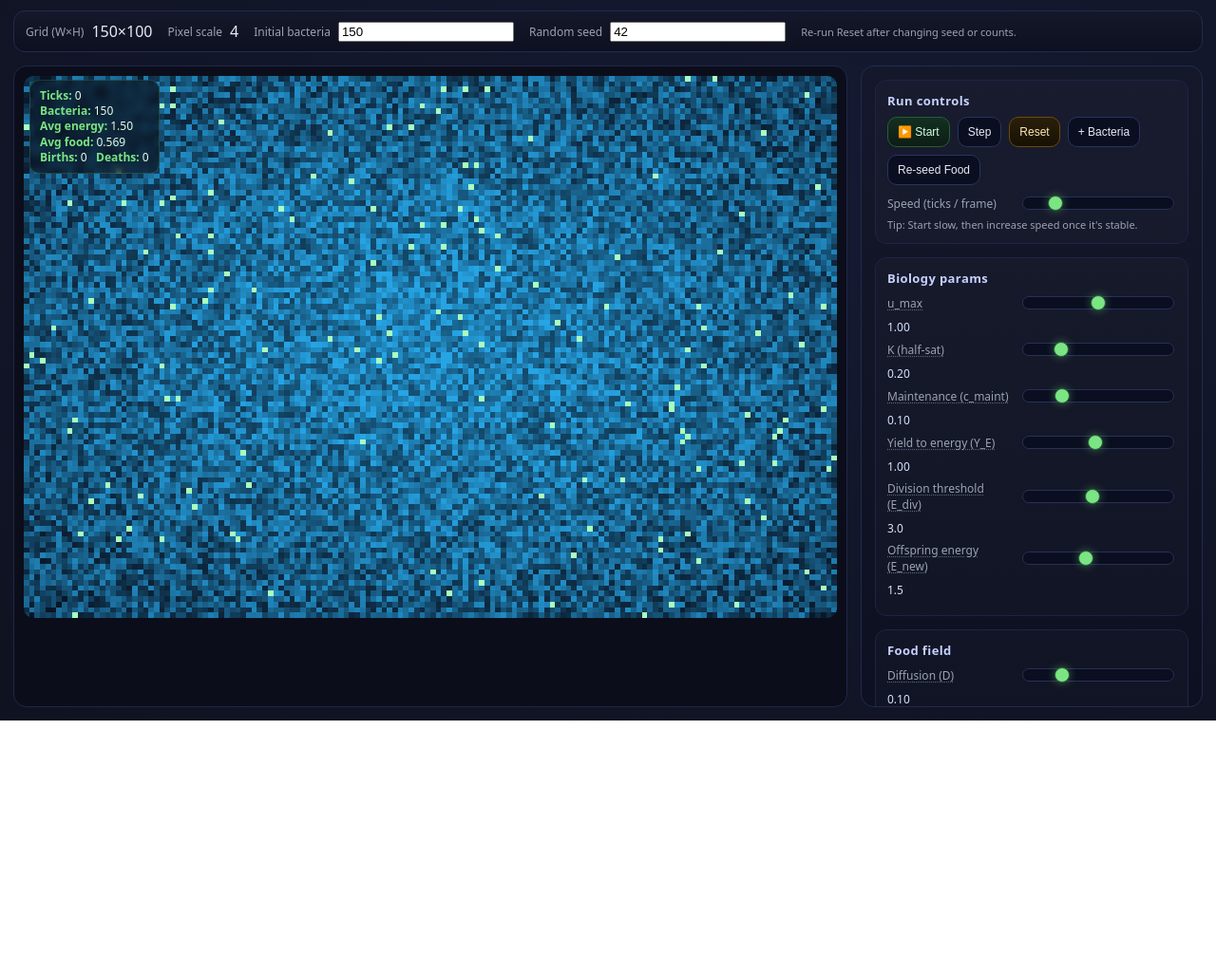
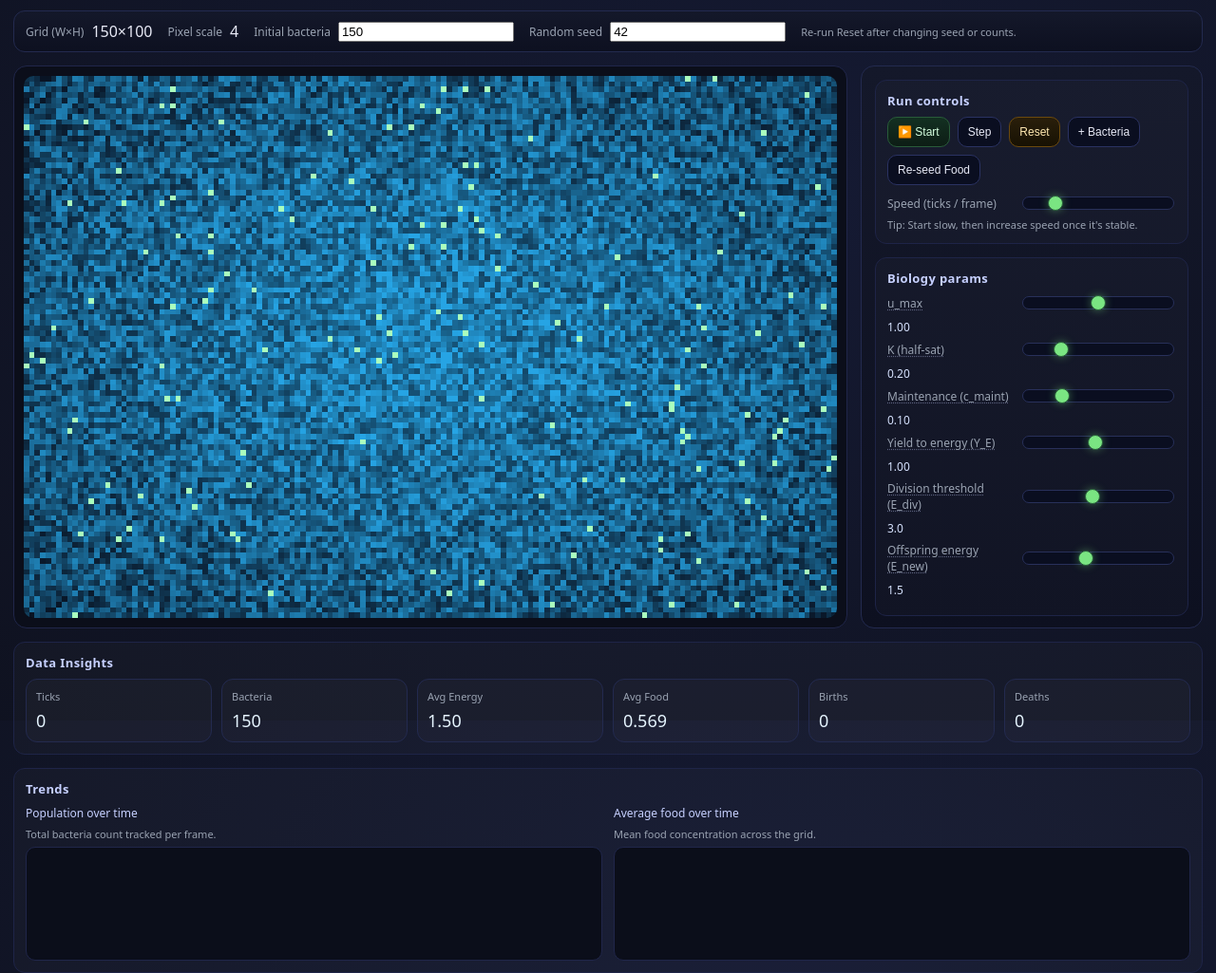
Before and after one commit to 0xJensMalm/Bio, a plain HTML site: page index.html in a window 1280 px wide. Shown: the part 41-1066 px from the top of the page at 95% size. Before the commit the page ends 800 px from the top, so only its background shows below. Drawn offline with Linux system fonts and the light colour scheme.

Commit message:
very good state

```diff
--- a/index.html
+++ b/index.html
@@ -14,7 +14,7 @@
 
   <div class="board-wrap">
     <canvas id="view" width="600" height="400" aria-label="Simulation view"></canvas>
-    <div class="hud" id="hud"></div>
+    <div class="hud" id="hud" style="display:none"></div>
   </div>
 
   <div class="world-bar">
@@ -78,6 +78,35 @@
     </div>
   </div>
 
+  <div class="insights">
+    <div class="section">
+      <h3>Data Insights</h3>
+      <div class="cards">
+        <div class="card"><div class="card-title">Ticks</div><div class="card-value" id="statTicks">0</div></div>
+        <div class="card"><div class="card-title">Bacteria</div><div class="card-value" id="statCount">0</div></div>
+        <div class="card"><div class="card-title">Avg Energy</div><div class="card-value" id="statAvgE">0.00</div></div>
+        <div class="card"><div class="card-title">Avg Food</div><div class="card-value" id="statAvgF">0.000</div></div>
+        <div class="card"><div class="card-title">Births</div><div class="card-value" id="statBirths">0</div></div>
+        <div class="card"><div class="card-title">Deaths</div><div class="card-value" id="statDeaths">0</div></div>
+      </div>
+    </div>
+    <div class="section">
+      <h3>Trends</h3>
+      <div class="charts">
+        <div class="chart">
+          <div class="chart-title">Population over time</div>
+          <div class="chart-desc">Total bacteria count tracked per frame.</div>
+          <canvas id="chartCount" width="600" height="120" aria-label="Bacteria over time"></canvas>
+        </div>
+        <div class="chart">
+          <div class="chart-title">Average food over time</div>
+          <div class="chart-desc">Mean food concentration across the grid.</div>
+          <canvas id="chartFood" width="600" height="120" aria-label="Avg food over time"></canvas>
+        </div>
+      </div>
+    </div>
+  </div>
+
   <!-- Info Modal -->
   <div class="modal-backdrop" id="paramModal">
     <div class="modal" role="dialog" aria-modal="true" aria-labelledby="paramModalTitle">
--- a/script.js
+++ b/script.js
@@ -124,13 +124,46 @@
 
   function updateHUD(){
     const stats = sim.getStats(parseFloat(ui.Fmax.value));
-    hud.innerHTML = `
-      <div><strong>Ticks:</strong> ${stats.ticks}</div>
-      <div><strong>Bacteria:</strong> ${stats.count}</div>
-      <div><strong>Avg energy:</strong> ${stats.avgE.toFixed(2)}</div>
-      <div><strong>Avg food:</strong> ${stats.avgFood.toFixed(3)}</div>
-      <div><strong>Births:</strong> ${stats.births} &nbsp; <strong>Deaths:</strong> ${stats.deaths}</div>
-    `;
+    // Update insights cards
+    const setText = (id, v) => { const el = document.getElementById(id); if (el) el.textContent = v; };
+    setText('statTicks', String(stats.ticks));
+    setText('statCount', String(stats.count));
+    setText('statAvgE', stats.avgE.toFixed(2));
+    setText('statAvgF', stats.avgFood.toFixed(3));
+    setText('statBirths', String(stats.births));
+    setText('statDeaths', String(stats.deaths));
+  }
+
+  // ===================== Simple Charts =====================
+  const chartCount = document.getElementById('chartCount');
+  const chartFood = document.getElementById('chartFood');
+  const chartCtxCount = chartCount ? chartCount.getContext('2d') : null;
+  const chartCtxFood = chartFood ? chartFood.getContext('2d') : null;
+  const histLen = 300;
+  const seriesCount = []; const seriesFood = [];
+
+  function pushSeries(){
+    const s = sim.getStats(parseFloat(ui.Fmax.value));
+    seriesCount.push(s.count);
+    seriesFood.push(s.avgFood);
+    if (seriesCount.length > histLen) seriesCount.shift();
+    if (seriesFood.length > histLen) seriesFood.shift();
+  }
+
+  function drawSeries(ctx, series, color){
+    if (!ctx || series.length < 2) return;
+    const w = ctx.canvas.width, h = ctx.canvas.height;
+    ctx.clearRect(0,0,w,h);
+    ctx.fillStyle = '#0b0e1a'; ctx.fillRect(0,0,w,h);
+    ctx.strokeStyle = color; ctx.lineWidth = 2; ctx.beginPath();
+    const min = Math.min(...series), max = Math.max(...series);
+    const range = (max - min) || 1;
+    for (let i=0;i<series.length;i++){
+      const x = i / (histLen-1) * (w-10) + 5;
+      const y = h - 5 - ((series[i]-min)/range) * (h-10);
+      if (i===0) ctx.moveTo(x,y); else ctx.lineTo(x,y);
+    }
+    ctx.stroke();
   }
 
   // ===================== Loop =====================
@@ -139,6 +172,9 @@
       const steps = parseInt(ui.speed.value,10);
       for (let s=0;s<steps;s++) simulateTick();
       draw(); updateHUD();
+      pushSeries();
+      drawSeries(chartCtxCount, seriesCount, '#7ae582');
+      drawSeries(chartCtxFood, seriesFood, '#6ec3ff');
     }
     requestAnimationFrame(loop);
   }
@@ -204,47 +240,47 @@
   const paramInfo = {
     'u_max': {
       title: 'u_max — Max uptake rate',
-      body: 'Maximum food uptake rate in Monod kinetics. Controls how quickly cells can consume when food is plentiful.'
+      body: 'Think of u_max as appetite.\n\nBiologically: The maximum substrate uptake rate in Monod kinetics. When food is abundant, uptake approaches u_max.\nEmergence: Higher u_max accelerates front expansion and can create sharp invasion waves. Too high with low F_max may rapidly deplete food and cause boom-bust cycles.'
     },
     'K': {
       title: 'K — Half-saturation',
-      body: 'Food concentration at which uptake reaches half of u_max. Lower K increases efficiency at low food levels.'
+      body: 'Sensitivity to scarcity.\n\nBiologically: The substrate level where uptake is half of u_max. Lower K means better scavenging at low concentrations.\nEmergence: Lower K supports survival on the fringes and produces broader, softer fronts; higher K favors rich patches and can produce patchy growth.'
     },
     'c_maint': {
       title: 'c_maint — Maintenance cost',
-      body: 'Baseline energy expenditure per tick. If uptake cannot cover this, energy declines and cells may die.'
+      body: 'The metabolic “rent.”\n\nBiologically: Baseline energy drain each tick to stay alive.\nEmergence: Raising c_maint prunes weak colonies and amplifies differences between rich and poor regions. Too high can cause mass die-off if food diffusivity is low.'
     },
     'Y_E': {
       title: 'Y_E — Yield to energy',
-      body: 'Fraction of consumed food converted to internal energy. Higher values allow energy to accumulate faster.'
+      body: 'How efficiently dinner becomes battery charge.\n\nBiologically: Conversion factor from uptake to internal energy.\nEmergence: Higher yield lets cells hit division sooner, increasing birth rates; combined with diffusion and replenish, it controls the balance between steady growth vs. oscillations.'
     },
     'E_div': {
       title: 'E_div — Division threshold',
-      body: 'Internal energy level required to trigger division. On division, a new cell spawns in a neighboring tile.'
+      body: 'The birth trigger.\n\nMechanics: Minimum internal energy required to divide.\nEmergence: Lowering E_div increases branching and dense clusters; higher E_div delays division and yields sparser, more exploratory populations.'
     },
     'E_new': {
       title: 'E_new — Offspring energy',
-      body: 'Initial energy granted to the offspring. Parent loses this amount when dividing.'
+      body: 'The dowry.\n\nMechanics: Energy gifted to offspring at birth (and removed from the parent).\nEmergence: Larger E_new boosts newborn survival in poor zones but slows parent regrowth; small E_new favors rapid, risky expansion.'
     },
     'D': {
       title: 'D — Diffusion',
-      body: 'Diffusion coefficient for food between neighboring tiles. Higher values smooth the food field more quickly.'
+      body: 'How quickly the buffet spreads.\n\nField physics: Diffusion coefficient of food between tiles.\nEmergence: Higher D smooths gradients and feeds fronts from behind, enabling wider waves; low D creates stark patch boundaries and localized starvation pockets.'
     },
     'r': {
       title: 'r — Replenish',
-      body: 'Rate at which food replenishes toward F_max each tick.'
+      body: 'Nature’s refill rate.\n\nField physics: Relaxation toward F_max each tick.\nEmergence: Higher r supports persistent blooms and recovery after depletion; low r makes scarcities long-lived and selects for efficient foragers.'
     },
     'Fmax': {
       title: 'F_max — Carrying capacity',
-      body: 'Maximum food concentration supported by the environment.'
+      body: 'Ceiling of abundance.\n\nField physics: Maximum food concentration (target of replenish).\nEmergence: Higher F_max amplifies contrast in the colormap and increases potential energy inflow; interacts with u_max and K to set equilibrium densities.'
     },
     'delta': {
       title: 'δ — Decay',
-      body: 'Fractional decay applied to food each tick. Models loss due to external processes.'
+      body: 'Entropy tax on the pantry.\n\nField physics: Multiplicative decay of food each tick.\nEmergence: Non-zero decay discourages long-lived plateaus, carving channels and forcing continuous movement to fresher regions.'
     },
     'seedNoise': {
       title: 'Seed noise',
-      body: 'Noise amplitude added to the initial food field to create heterogeneous patches.'
+      body: 'Initial chaos factor.\n\nInitialization: Amplitude of random noise added to the seeded food field.\nEmergence: Higher noise creates hotspots and voids that shape early colony geometry; lower noise yields smoother, symmetric spreads.'
     }
   };
 
--- a/styles.css
+++ b/styles.css
@@ -18,7 +18,8 @@ body {
   grid-template-areas:
     "header header"
     "world world"
-    "board panel";
+    "board panel"
+    "insights insights";
 }
 header { grid-column: 1 / span 2; display: flex; align-items: center; gap: 10px; grid-area: header; }
 header h1 { font-size: 18px; margin: 0; letter-spacing: .3px; }
@@ -104,6 +105,18 @@ button:disabled { opacity: .55; cursor: default; }
   background: linear-gradient(180deg, var(--panel), var(--panel-2));
   grid-area: world;
 }
+
+/* Insights */
+.insights { grid-area: insights; display: grid; gap: 14px; }
+.insights .cards { display: grid; grid-template-columns: repeat(6, minmax(0,1fr)); gap: 10px; }
+.insights .card { background: rgba(255,255,255,.02); border: 1px solid #232a4f; border-radius: 12px; padding: 10px; display: grid; gap: 6px; justify-items: start; }
+.insights .card-title { font-size: 11px; color: var(--muted); }
+.insights .card-value { font-variant-numeric: tabular-nums; font-size: 18px; color: #e6f5ff; }
+.insights .charts { display: grid; grid-template-columns: repeat(2, minmax(0,1fr)); gap: 12px; align-items: start; }
+.insights .chart { display: grid; gap: 6px; }
+.insights .chart-title { font-size: 12px; color: #c6d0ff; }
+.insights .chart-desc { font-size: 11px; color: var(--muted); }
+.insights canvas { width: 100%; height: 120px; background: #0b0e1a; border: 1px solid #20264a; border-radius: 10px; }
 .world-item { display: flex; align-items: center; gap: 8px; }
 .world-item label { font-size: 12px; color: var(--muted); }
 
@@ -111,7 +124,7 @@ button:disabled { opacity: .55; cursor: default; }
 .modal-backdrop { position: fixed; inset: 0; background: rgba(0,0,0,.45); display: none; align-items: center; justify-content: center; z-index: 50; }
 .modal { width: min(520px, calc(100vw - 40px)); background: linear-gradient(180deg, var(--panel), var(--panel-2)); border: 1px solid #232a4f; border-radius: 12px; padding: 14px; box-shadow: 0 10px 30px rgba(0,0,0,.6); }
 .modal h4 { margin: 0 0 8px; font-size: 14px; color: #c6d0ff; letter-spacing: .3px; }
-.modal p { margin: 0; font-size: 12px; color: #d7e3ff; line-height: 1.5; }
+.modal p { margin: 0; font-size: 12px; color: #d7e3ff; line-height: 1.5; white-space: pre-line; }
 .modal .actions { display: flex; justify-content: flex-end; margin-top: 12px; }
 .modal .actions button { padding: 6px 10px; border-radius: 8px; }
 .modal-open { display: flex; }
```
